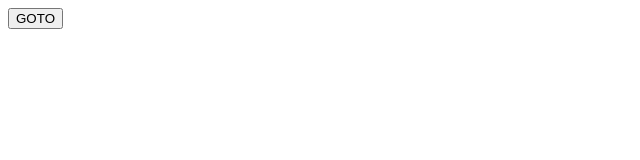
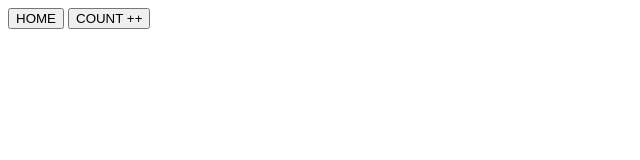
Before and after one commit to Adophilus/simple-router, a website built with Vite: page index.html in a window 1280 px wide. Shown: the whole page, without its empty margins (0-640 px from the left). Built offline with nearby package versions, Linux system fonts and the light colour scheme.

Commit message:
added trigger buttons and a display container

```diff
--- a/index.html
+++ b/index.html
@@ -10,7 +10,9 @@
 
 <body>
   <div id="app">
-    <button id="trigger">GOTO</button>
+    <button id="home">HOME</button>
+    <button id="numbers">COUNT ++</button>
+    <div id="outlet"></div>
   </div>
   <script type="module" src="/src/main.ts"></script>
 </body>
```
